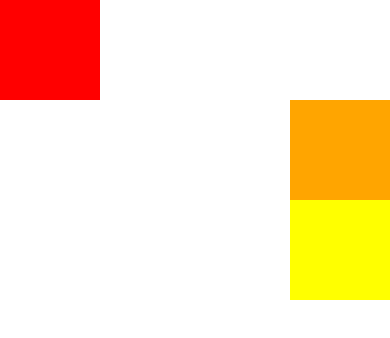
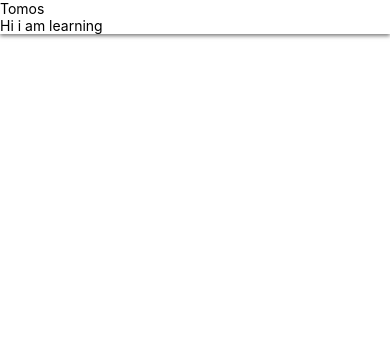
Before and after one commit to tswoolley/React-Native-Intro, a React Native app: screen / in a window 390 px wide. Shown: the top 338 px of the page. Built offline with nearby package versions, Linux system fonts and the light colour scheme.

Commit message:
Added box with a shadow.

```diff
--- a/App.js
+++ b/App.js
@@ -1,15 +1,13 @@
 import { StyleSheet, Text, View } from "react-native";
-import { Profil } from "./components/Profile/Profil";
+import { ProfileCard } from "./components/ProfileCard/ProfileCard";
 import { SafeAreaView, SafeAreaProvider } from "react-native-safe-area-context";
 import { appStyle } from "./App.style";
 
 export default function App() {
   return (
     <SafeAreaProvider>
-      <SafeAreaView style={{ flex: 1, alignItems: "flex-end" }}>
-        <View style={appStyle.box1} />
-        <View style={appStyle.box2} />
-        <View style={appStyle.box3} />
+      <SafeAreaView style={{ flex: 1}}>
+        <ProfileCard/>
       </SafeAreaView>
     </SafeAreaProvider>
   );
--- a/components/Profile/Profil.jsx
+++ /dev/null
@@ -1,8 +0,0 @@
-import { TouchableOpacity, Text } from "react-native";
-
-export function Profil(){
-    return <>
-        <Text>Hello I am Tomos</Text>
-        <TouchableOpacity><Text>Click me !</Text></TouchableOpacity>
-    </>
-}
--- /dev/null
+++ b/components/ProfileCard.style.js
@@ -0,0 +1,15 @@
+import { StyleSheet, Text } from "react-native";
+
+export const cardStyle = StyleSheet.create({
+    container: {
+        backgroundColor: "white",
+        shadowColor: "#000",
+        shadowOffset: {
+            width: 0,
+            height: 2,
+        },
+        shadowOpacity: 0.5,
+        shadowRadius: 3.85,
+    }
+
+});
--- /dev/null
+++ b/components/ProfileCard/ProfileCard.jsx
@@ -0,0 +1,10 @@
+import { TouchableOpacity, Text, View } from "react-native";
+import { cardStyle } from "../ProfileCard.style";
+
+export function ProfileCard(){
+    return <View style={cardStyle.container}>
+        <Text>Tomos</Text>
+        <Text>Hi i am learning</Text>
+
+    </View>
+}
```
